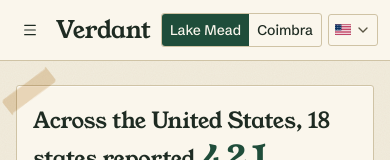
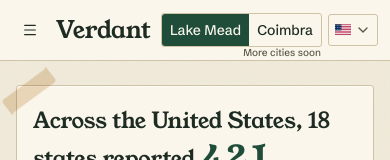
Before and after one commit to NathanDiep123/Verdant, a React (Vite) app: page / in a window 390 px wide. Shown: the top 160 px of the page. Built offline with nearby package versions, Linux system fonts and the light colour scheme.

Commit message:
Show the More cities soon label under the region switch on narrow screens

```diff
--- a/src/components/RegionSwitch.tsx
+++ b/src/components/RegionSwitch.tsx
@@ -23,7 +23,7 @@ export function RegionSwitch() {
   const s = useStrings(COMMON);
   const onCities = useLocation().pathname.startsWith("/oah-cities");
   return (
-    <div role="group" aria-label={s.region} className="flex rounded-sm border border-border bg-card">
+    <div role="group" aria-label={s.region} className="relative flex rounded-sm border border-border bg-card">
       {OPTIONS.map((o) => {
         const active = regionId === o.id;
         return (
@@ -45,12 +45,13 @@ export function RegionSwitch() {
         to="/oah-cities"
         title={fmt(s.moreCitiesNext, { cities: nextCities().join(", ") })}
         className={cn(
-          "hidden h-8 items-center gap-1 rounded-r-[3px] border-l border-dashed border-input px-2.5 text-sm font-medium whitespace-nowrap transition-colors duration-[120ms] hover:bg-muted hover:text-foreground focus-visible:relative focus-visible:outline-2 focus-visible:outline-offset-2 focus-visible:outline-ring md:inline-flex",
+          "absolute right-0 top-full mt-0.5 text-[10px] leading-none font-medium whitespace-nowrap md:static md:mt-0 md:inline-flex md:h-8 md:items-center md:gap-1 md:rounded-r-[3px] md:border-l md:border-dashed md:border-input md:px-2.5 md:text-sm transition-colors duration-[120ms] hover:bg-muted hover:text-foreground focus-visible:outline-2 focus-visible:outline-offset-2 focus-visible:outline-ring md:focus-visible:relative",
           onCities ? "text-foreground" : "text-muted-foreground",
         )}
       >
-        <Plus className="size-3.5" strokeWidth={1.75} aria-hidden />
-        <span className="2xl:hidden">{s.moreCitiesShort}</span>
+        <Plus className="hidden size-3.5 md:block" strokeWidth={1.75} aria-hidden />
+        <span className="md:hidden">{s.moreCitiesFull}</span>
+        <span className="hidden md:inline 2xl:hidden">{s.moreCitiesShort}</span>
         <span className="hidden 2xl:inline">{s.moreCitiesFull}</span>
       </Link>
     </div>
```
